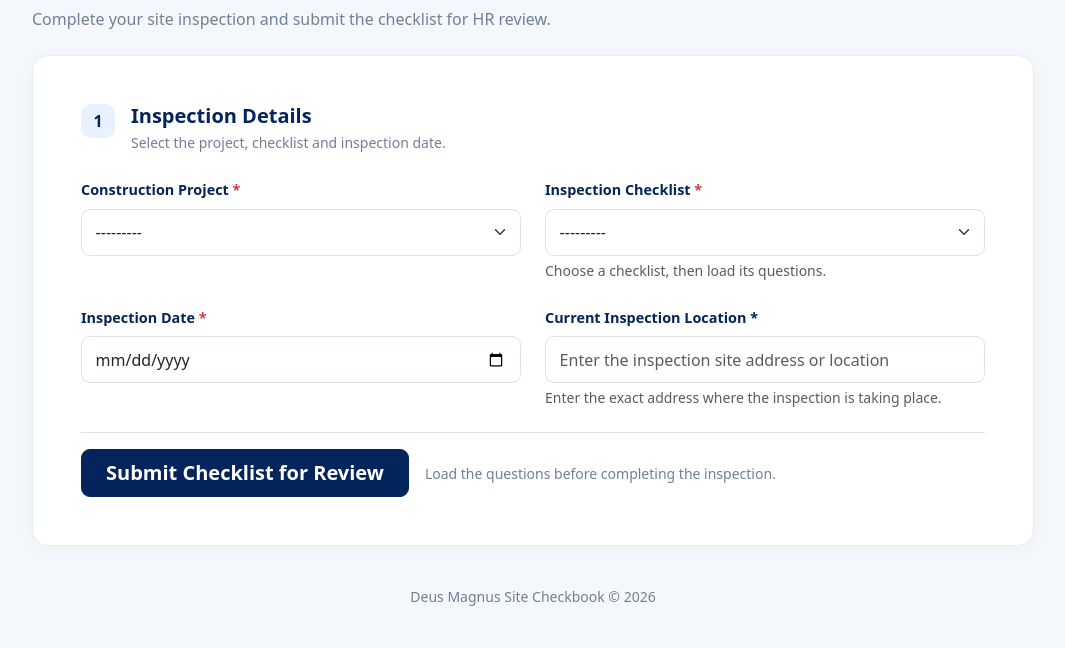
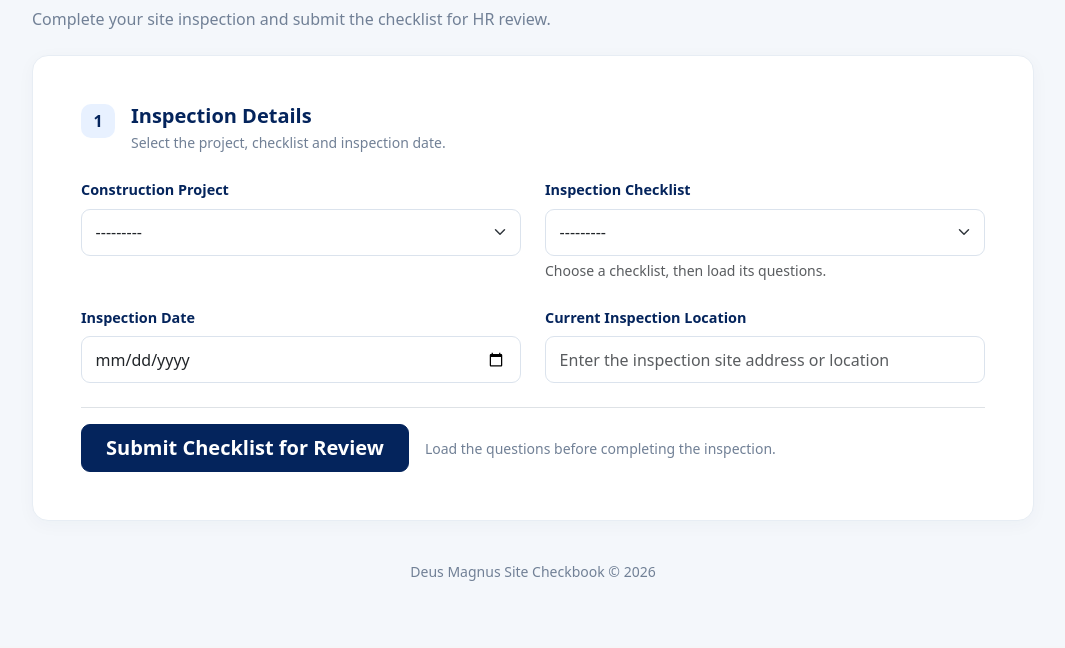
Before and after one commit to godwinumosen/deus, a Django app: page /site-checkbook/checklists/submit/ in a window 1280 px wide. Shown: the part 169-817 px from the top of the page, without its empty margins (107-1172 px from the left). After the commit the page ends 750 px from the top, so only its background shows below. Run offline with Django 5.2, Linux system fonts and the light colour scheme; a user stored in the database is signed in; data comes from the database, SQL or seed files in the repository; both versions use the stored data as it was after the commit.

Commit message:
Bug is been fixed

```diff
--- a/site_checkbook/models.py
+++ b/site_checkbook/models.py
@@ -162,7 +162,6 @@ class ChecklistSubmission(models.Model):
         ("reviewed", "Reviewed"),
         ("returned", "Returned for Correction"),
     ]
-
     checklist = models.ForeignKey(
         Checklist,
         on_delete=models.PROTECT,
--- a/templates/site_checkbook/checklist_submission_form.html
+++ b/templates/site_checkbook/checklist_submission_form.html
@@ -234,7 +234,7 @@
                 <div class="col-md-6">
                     <label for="{{ submission_form.project.id_for_label }}"
                            class="form-label">
-                        Construction Project <span class="required-mark">*</span>
+                        Construction Project <span class="required-mark"></span>
                     </label>
 
                     {{ submission_form.project }}
@@ -247,7 +247,7 @@
                 <div class="col-md-6">
                     <label for="{{ submission_form.checklist.id_for_label }}"
                            class="form-label">
-                        Inspection Checklist <span class="required-mark">*</span>
+                        Inspection Checklist <span class="required-mark"></span>
                     </label>
 
                     {{ submission_form.checklist }}
@@ -264,7 +264,7 @@
                 <div class="col-md-6">
                     <label for="{{ submission_form.inspection_date.id_for_label }}"
                            class="form-label">
-                        Inspection Date <span class="required-mark">*</span>
+                        Inspection Date <span class="required-mark"></span>
                     </label>
 
                     {{ submission_form.inspection_date }}
@@ -277,14 +277,10 @@
                 <div class="col-md-6">
                     <label for="{{ submission_form.current_location.id_for_label }}"
                         class="form-label">
-                        Current Inspection Location *
+                        Current Inspection Location
                     </label>
 
                     {{ submission_form.current_location }}
-
-                    <div class="form-text">
-                        Enter the exact address where the inspection is taking place.
-                    </div>
 
                     {% for error in submission_form.current_location.errors %}
                         <div class="text-danger small">{{ error }}</div>
@@ -349,7 +345,7 @@
                                     {{ question.question_text }}
 
                                     {% if question.is_required %}
-                                        <span class="required-mark">*</span>
+                                        <span class="required-mark"></span>
                                     {% endif %}
                                 </label>
 
--- a/templates/site_checkbook/project_form.html
+++ b/templates/site_checkbook/project_form.html
@@ -184,7 +184,6 @@
 
                         <p class="text-secondary small mb-0">
                             Complete the project information and select the engineers who should have access.
-                            Fields marked with <span class="text-danger">*</span> are required.
                         </p>
                     </div>
 
@@ -221,7 +220,7 @@
                                            for="{{ field.id_for_label }}">
                                         {{ field.label|default:"Assign Site Engineers" }}
                                         {% if field.field.required %}
-                                            <span class="text-danger">*</span>
+                                            <span class="text-danger"></span>
                                         {% endif %}
                                     </label>
 
@@ -283,7 +282,7 @@
                                         {{ field.label }}
 
                                         {% if field.field.required %}
-                                            <span class="text-danger">*</span>
+                                            <span class="text-danger"></span>
                                         {% endif %}
                                     </label>
 
```
Also changed, not shown: db.sqlite3.
